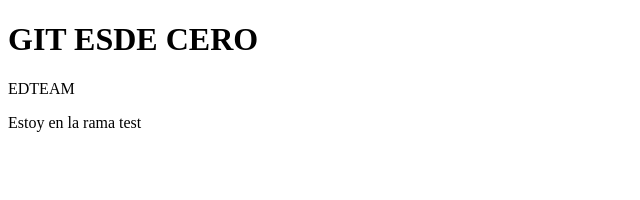
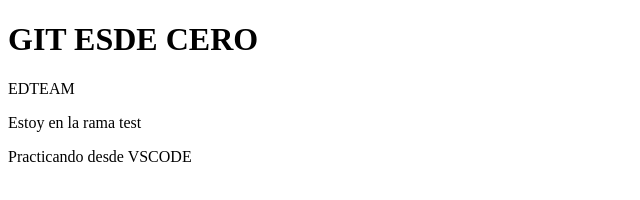
Before and after one commit to rociojill/CursoGit, a plain HTML site: page index.html in a window 1280 px wide. Shown: the whole page, without its empty margins (0-640 px from the left). Drawn offline with Linux system fonts and the light colour scheme.

Commit message:
Primer commit desde VSCODE

```diff
--- a/index.html
+++ b/index.html
@@ -3,7 +3,7 @@
 <head>
     <meta charset="UTF-8">
     <meta name="viewport" content="width=device-width, initial-scale=1.0">
-    <title>Practicando con Git</title>
+    <title>Practicando con Git desde VSCODE</title>
 </head>
 <body>
     <h1>GIT ESDE CERO</h1>
@@ -11,5 +11,8 @@
     <section>
         <p>Estoy en la rama test</p>
     </section>
+    <div>
+        <p> Practicando desde VSCODE</p>
+    </div>
 </body>
 </html>
```
Also changed, not shown: 1 other file.
